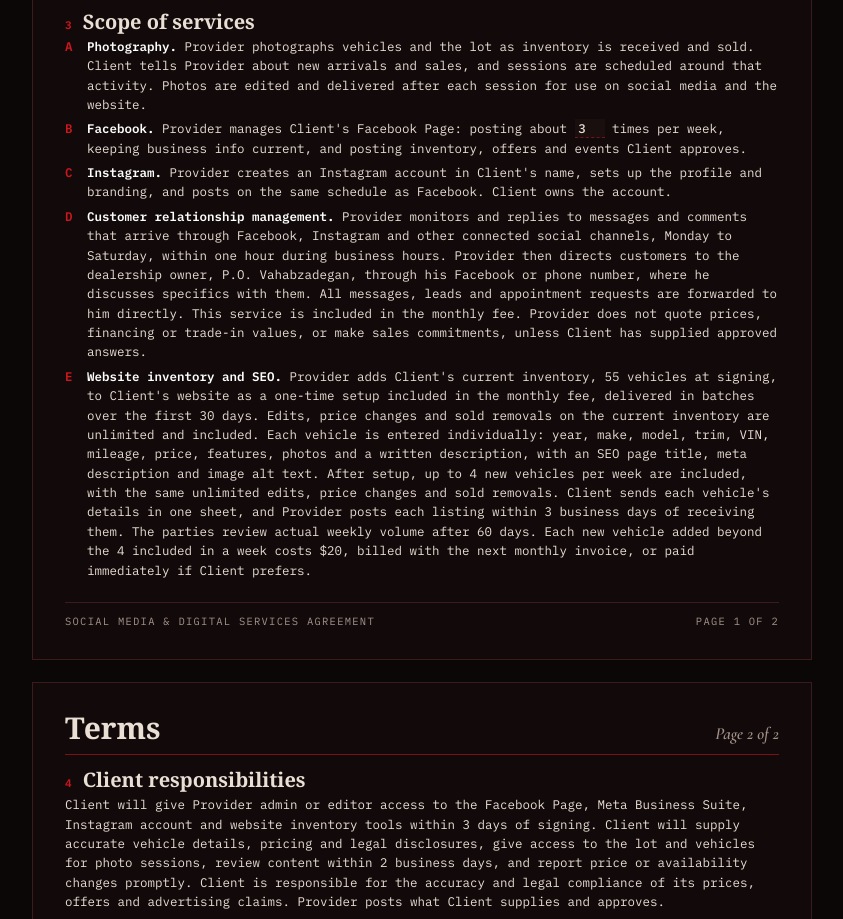
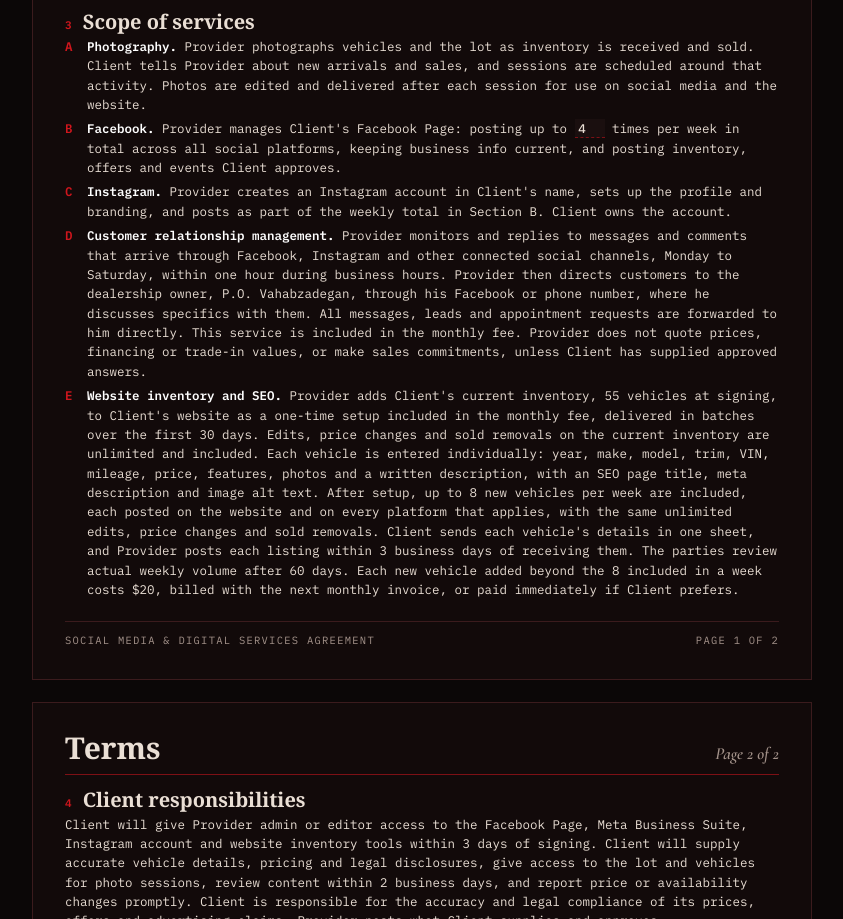
Before and after one commit to fmamah777/Shoot-with-zell, a plain HTML site: page contract/index.html in a window 1280 px wide. Shown: the part 1402-2321 px from the top of the page, without its empty margins (218-1061 px from the left). Drawn offline with nearby package versions, Linux system fonts and the light colour scheme; a web font is replaced by a local one.

Commit message:
Set 4 social posts a week in total and 8 included vehicles a week
Co-Authored-By: Claude Sonnet 5.5 <noreply@anthropic.com>
Claude-Session: https://claude.ai/code/session_017Gqo4d2kN4oZq8zyTsVPQa

```diff
--- a/contract/index.html
+++ b/contract/index.html
@@ -150,10 +150,10 @@ html{background:#0b0707}
     <h3><b>3</b>Scope of services</h3>
     <ul class="items">
       <li><b>A</b><span><strong>Photography.</strong> Provider photographs vehicles and the lot as inventory is received and sold. Client tells Provider about new arrivals and sales, and sessions are scheduled around that activity. Photos are edited and delivered after each session for use on social media and the website.</span></li>
-      <li><b>B</b><span><strong>Facebook.</strong> Provider manages Client's Facebook Page: posting about <input class="mini" type="number" id="cadence" data-field="cadence" value="3" min="1" max="21" aria-label="Posts per week"> times per week, keeping business info current, and posting inventory, offers and events Client approves.</span></li>
-      <li><b>C</b><span><strong>Instagram.</strong> Provider creates an Instagram account in Client's name, sets up the profile and branding, and posts on the same schedule as Facebook. Client owns the account.</span></li>
+      <li><b>B</b><span><strong>Facebook.</strong> Provider manages Client's Facebook Page: posting up to <input class="mini" type="number" id="cadence" data-field="cadence" value="4" min="1" max="21" aria-label="Posts per week"> times per week in total across all social platforms, keeping business info current, and posting inventory, offers and events Client approves.</span></li>
+      <li><b>C</b><span><strong>Instagram.</strong> Provider creates an Instagram account in Client's name, sets up the profile and branding, and posts as part of the weekly total in Section B. Client owns the account.</span></li>
       <li><b>D</b><span><strong>Customer relationship management.</strong> Provider monitors and replies to messages and comments that arrive through Facebook, Instagram and other connected social channels, Monday to Saturday, within one hour during business hours. Provider then directs customers to the dealership owner, P.O. Vahabzadegan, through his Facebook or phone number, where he discusses specifics with them. All messages, leads and appointment requests are forwarded to him directly. This service is included in the monthly fee. Provider does not quote prices, financing or trade-in values, or make sales commitments, unless Client has supplied approved answers.</span></li>
-      <li><b>E</b><span><strong>Website inventory and SEO.</strong> Provider adds Client's current inventory, 55 vehicles at signing, to Client's website as a one-time setup included in the monthly fee, delivered in batches over the first 30 days. Edits, price changes and sold removals on the current inventory are unlimited and included. Each vehicle is entered individually: year, make, model, trim, VIN, mileage, price, features, photos and a written description, with an SEO page title, meta description and image alt text. After setup, up to 4 new vehicles per week are included, with the same unlimited edits, price changes and sold removals. Client sends each vehicle's details in one sheet, and Provider posts each listing within 3 business days of receiving them. The parties review actual weekly volume after 60 days. Each new vehicle added beyond the 4 included in a week costs $20, billed with the next monthly invoice, or paid immediately if Client prefers.</span></li>
+      <li><b>E</b><span><strong>Website inventory and SEO.</strong> Provider adds Client's current inventory, 55 vehicles at signing, to Client's website as a one-time setup included in the monthly fee, delivered in batches over the first 30 days. Edits, price changes and sold removals on the current inventory are unlimited and included. Each vehicle is entered individually: year, make, model, trim, VIN, mileage, price, features, photos and a written description, with an SEO page title, meta description and image alt text. After setup, up to 8 new vehicles per week are included, each posted on the website and on every platform that applies, with the same unlimited edits, price changes and sold removals. Client sends each vehicle's details in one sheet, and Provider posts each listing within 3 business days of receiving them. The parties review actual weekly volume after 60 days. Each new vehicle added beyond the 8 included in a week costs $20, billed with the next monthly invoice, or paid immediately if Client prefers.</span></li>
     </ul>
   </div>
   <div class="sheet-foot"><span>Social Media &amp; Digital Services Agreement</span><span>Page 1 of 2</span></div>
```
